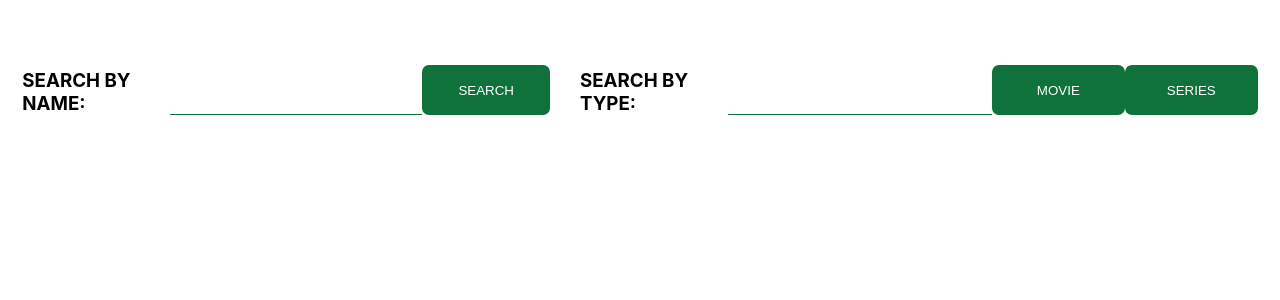
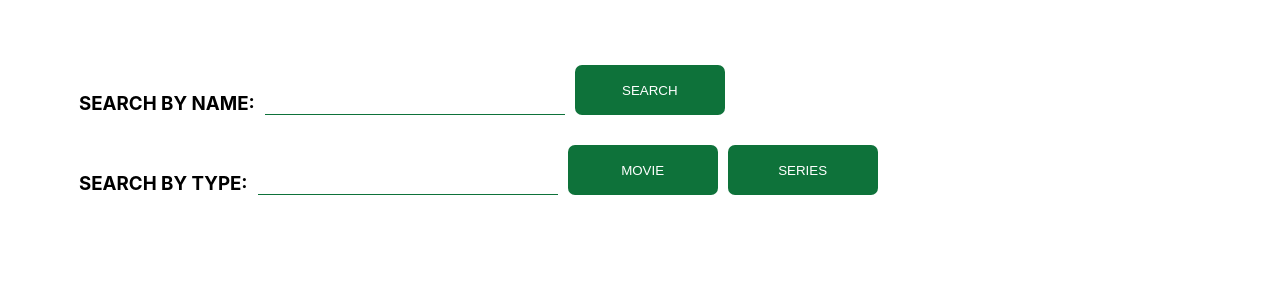
Before and after one commit to FeraVerto/js-advanced, a React (Create React App) app: page / in a window 1280 px wide. Shown: the top 300 px of the page. Built offline with nearby package versions, Linux system fonts and the light colour scheme.

Commit message:
Lesson 3, layout

```diff
--- a/src/lessons/lesson3/Lesson3.module.css
+++ b/src/lessons/lesson3/Lesson3.module.css
@@ -6,7 +6,7 @@
 
 .movies_search {
     margin-bottom: 60px;
-
+    flex-wrap: wrap;
     display: flex;
     align-items: center;
 }
@@ -48,21 +48,26 @@ h3 {
 }
 
 h3 p {
-    margin: 0;
+    margin: 0 10px 0 0;
     padding: 0;
 }
 
 .button {
+    margin-left: 10px;
+
     width: 150px;
     height: 50px;
+
     border: none;
     border-radius: 7px;
+
     text-transform: uppercase;
     background-color: #0e723a;
     color: white;
 }
 
 .button:hover {
+    outline: none;
     background: #dedb68;
     color: #030303;
     cursor: pointer;
@@ -70,8 +75,12 @@ h3 p {
 }
 
 .input {
+    padding: 5px 5px 5px 15px;
+
     width: 300px;
-    padding: 5px;
+
+    font-size: 20px;
+
     border: none;
     outline: none;
     border-bottom: 1px solid #0e723a;
--- a/src/lessons/lesson3/Lesson3.tsx
+++ b/src/lessons/lesson3/Lesson3.tsx
@@ -2,6 +2,7 @@ import React, { useState } from 'react';
 import API from './API';
 import './lesson_3';
 import s from './Lesson3.module.css';
+import poster from './../../access/img/nophoto.png';
 
 const Lesson3 = () => {
   const [searchName, setSearchName] = useState('');
@@ -60,7 +61,12 @@ const Lesson3 = () => {
               searchResult.map((item: any, index: number) =>
                 <li className={s.movie_item} key={index}>
                   <div className={s.movie_poster}>
-                    <img src={item.Poster} alt={item.Title} width={250} height={350} />
+                    {item.Poster === "N/A" ?
+                      <img src={poster} alt={item.Title} width={250} height={350} />
+                      : <img src={item.Poster} alt={item.Title} width={250} height={350} />
+
+                    }
+
                   </div>
 
                   <div className={s.movie_info}>
```
Also changed, not shown: src/access/img/nophoto.png (added).
